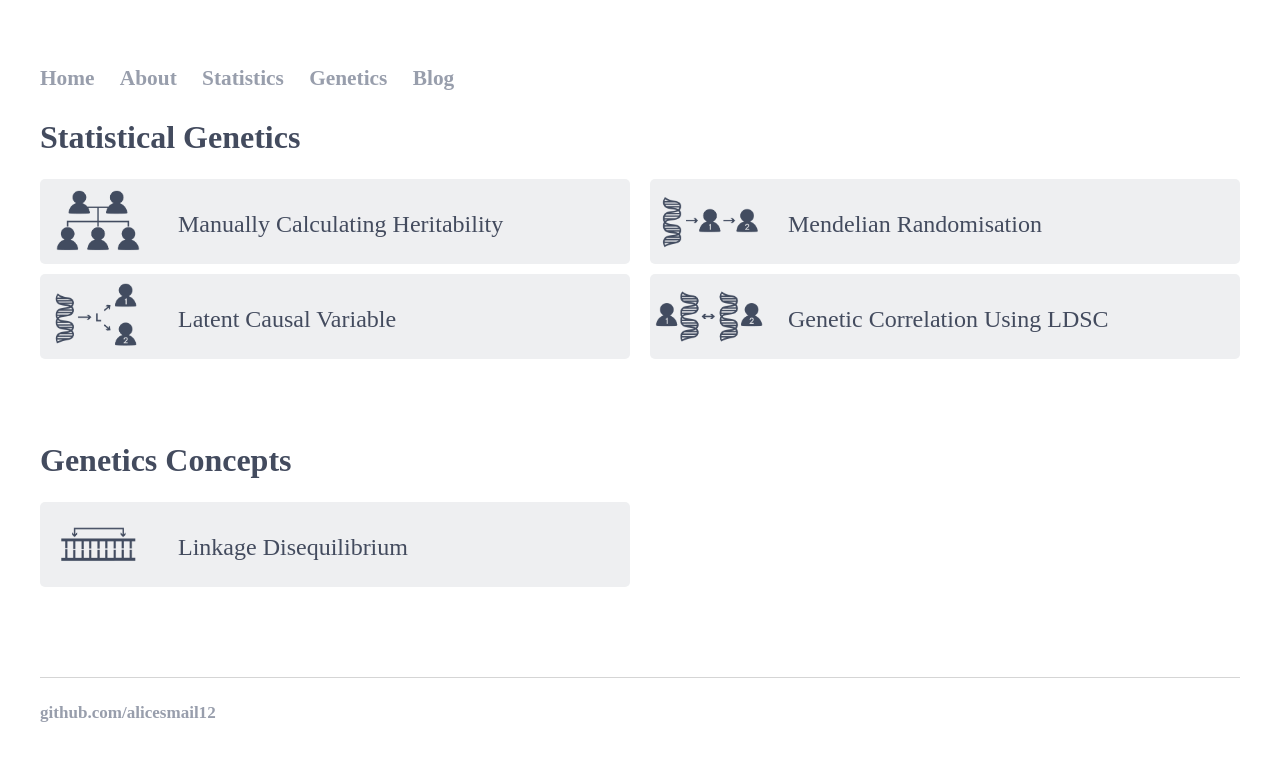
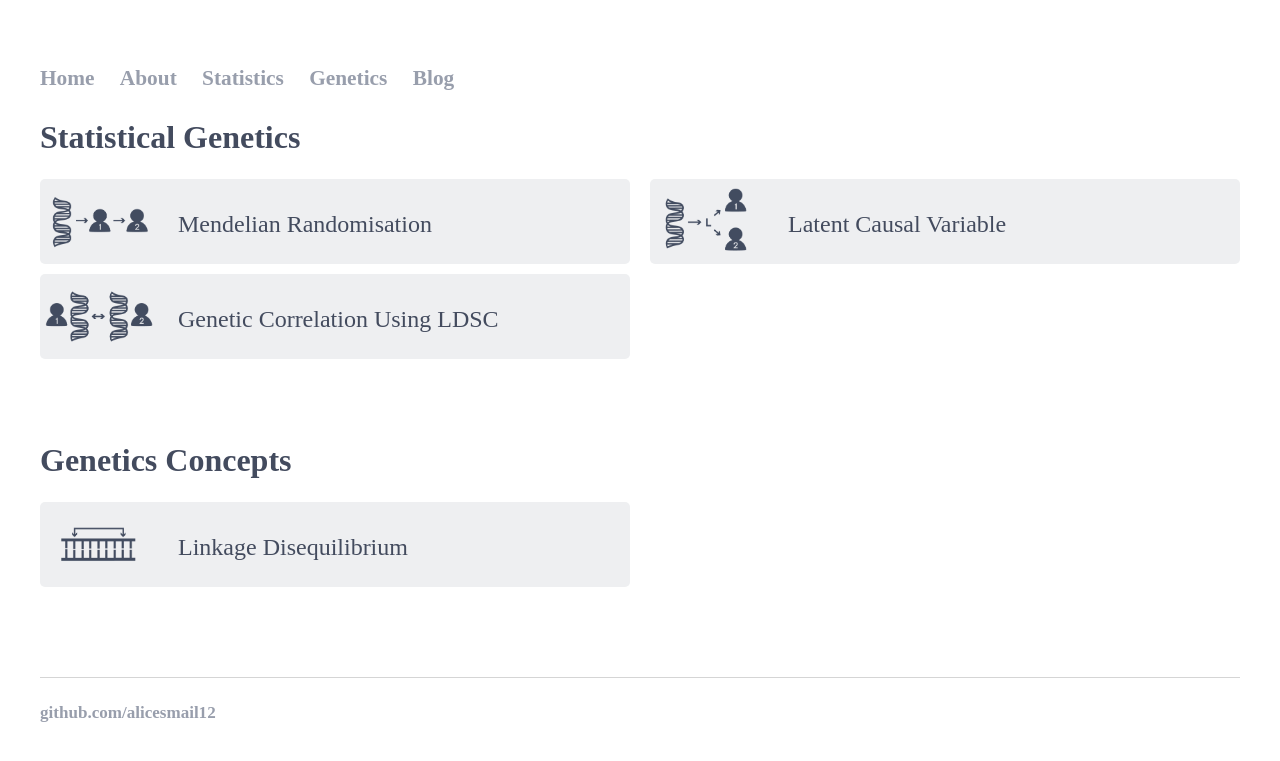
Before and after one commit to alicesmail12/alicesmail12.github.io, a Jekyll site: the page built from Genetics/index.html, in a window 1280 px wide. Shown: the top 761 px of the page. Built offline with Jekyll 4.4.1, drawn with Linux system fonts in a browser that asks for light colours; some web fonts are replaced.

Commit message:
Update index.html

```diff
--- a/Genetics/index.html
+++ b/Genetics/index.html
@@ -87,13 +87,6 @@ a:hover {
 <body>
     <div class="portfolio1">
         <div class="grid-item">
-            <a href="https://alicesmail12.github.io/Genetics/Manually-Calculating-Heritability-Using-Simulations.html"  type="button" class="button">
-                <img class="imagefit" src='images/HeritabilityB.png'/>
-		<img class="imagefit2" src='images/HeritabilityW.png'/>
-                <buttontext>Manually Calculating Heritability</buttontext>
-            </a>
-        </div>
-        <div class="grid-item">
             <a href="https://alicesmail12.github.io/Genetics/Mendelian-Randomisation.html"  type="button" class="button">
                 <img class="imagefit" src='images/MRB.png'/>
 		<img class="imagefit2" src='images/MRW.png'/>
```
